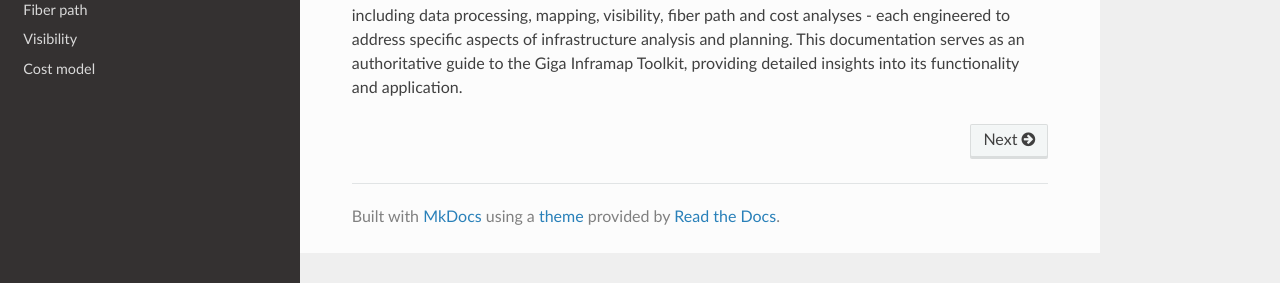
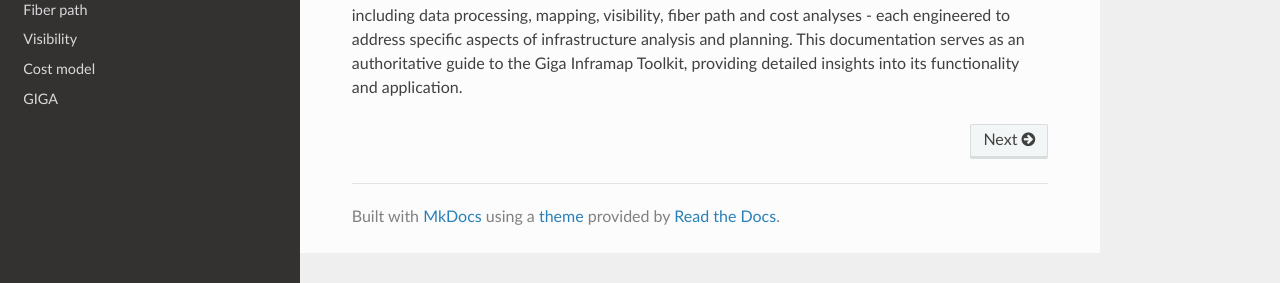
Before and after one commit to FNS-Division/inframapkit-documentation, an MkDocs documentation site: the page built from docs/index.md, in a window 1280 px wide. Shown: the part 260-543 px from the top of the page. Built offline with MkDocs 1.6.1, drawn with Linux system fonts in a browser that asks for light colours; nearby versions of some CDN libraries.

Commit message:
add mkdocs yaml

```diff
--- a/mkdocs.yml
+++ b/mkdocs.yml
@@ -7,4 +7,5 @@ nav:
   - Fiber path: fiberpath.md
   - Visibility: visibility.md
   - Cost model: costmodel.md
+  - GIGA: giga.md
 theme: readthedocs
```
